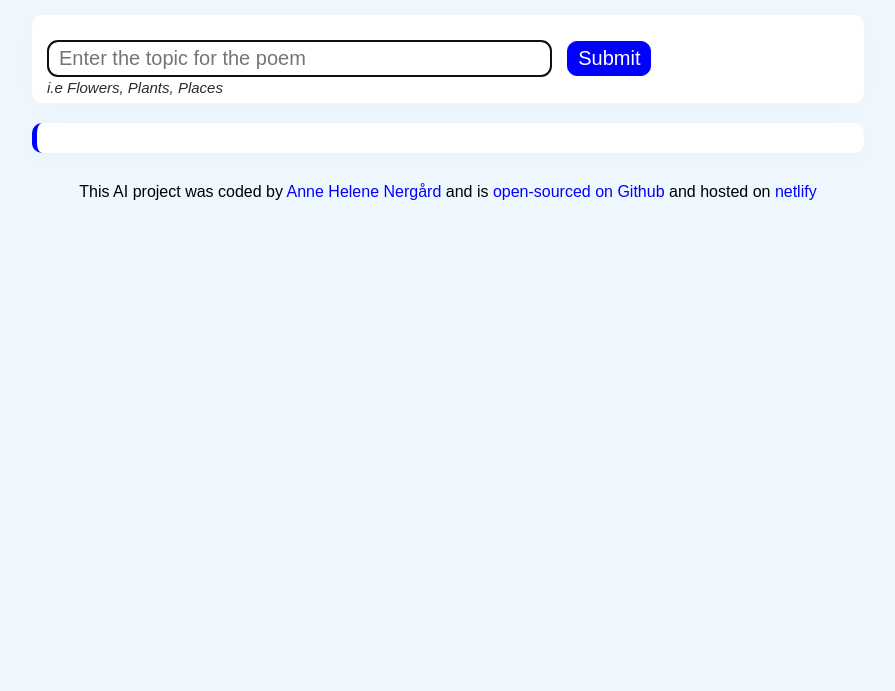
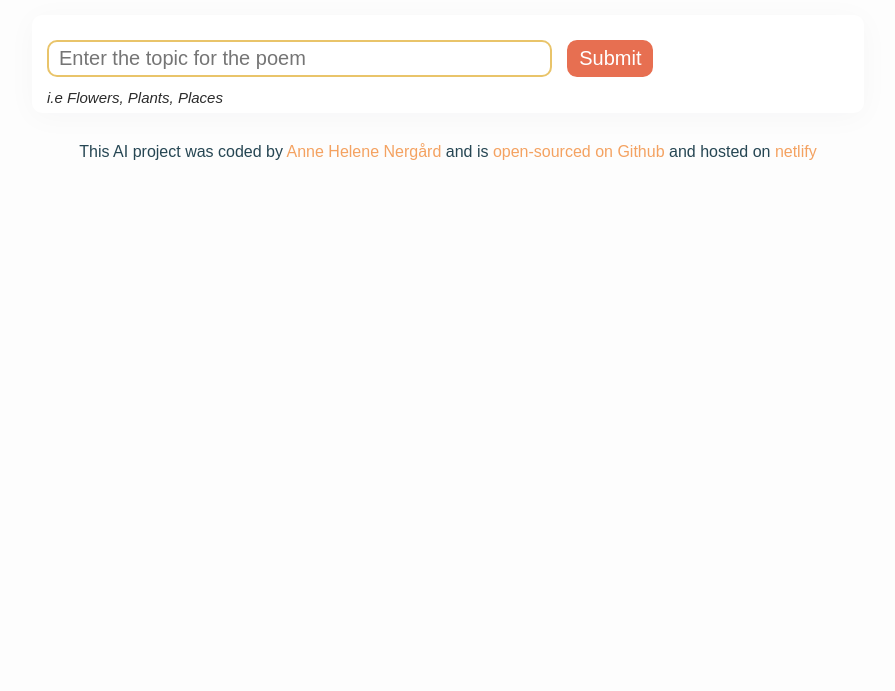
Before and after one commit to Annekaka/Ai-poem-generator, a plain HTML site: page index.html in a window 1280 px wide. Shown: the part 109-800 px from the top of the page, without its empty margins (192-1087 px from the left). Drawn offline with nearby package versions, Linux system fonts and the light colour scheme.

Commit message:
Change the color palette and added css blink animation

```diff
--- a/src/style.css
+++ b/src/style.css
@@ -1,13 +1,14 @@
 body {
   text-align: center;
   margin: 0;
-  background-color: aliceblue;
+  background-color: #fdfdfd;
   font-family: Arial, Helvetica, sans-serif;
+  color: #264653;
 }
 
 header,
 h1 {
-  color: blue;
+  color: #2a9d8f;
   font-size: 2em;
 }
 #container {
@@ -26,33 +27,50 @@ h1 {
   box-shadow: 0 4px 30px 0 rgba(39, 33, 66, 0.03);
 }
 
-#poem {
+.poem {
   background-color: white;
   border-radius: 10px;
-  border-left: blue 5px solid;
+  border-left: #2a9d8f 5px solid;
+  color: #264653;
   font-size: 20px;
   padding: 15px;
   margin: 20px 0;
   line-height: 2;
   box-shadow: 0 4px 30px 0 rgba(39, 33, 66, 0.03);
 }
+.hidden {
+  display: none;
+}
+
 input {
   border-radius: 10px;
   font-size: 20px;
   padding: 5px 10px;
-  color: gray;
+  margin-bottom: 10px;
 }
 
 .text-submit {
   width: 60%;
+  color: #e76f51;
+  border: #e9c46a solid 2px;
 }
+
+textarea:focus,
+input:focus {
+  outline: none;
+}
+
 .submit-btn {
   margin-left: 10px;
-  border: blue 1px solid;
+  border: #e76f51 2px solid;
   font-size: 20px;
-  background-color: blue;
-  color: white;
+  background-color: #e76f51;
+  color: #fff;
   padding: 5px 10px;
+}
+.submit-btn:hover {
+  background-color: #fff;
+  color: #e76f51;
 }
 
 h1 {
@@ -61,5 +79,15 @@ h1 {
 
 a {
   text-decoration: none;
-  color: blue;
+  color: #f4a261;
 }
+
+@keyframes blink {
+  50% {
+    opacity: 0;
+  }
+}
+
+.blink {
+  animation: blink 1s ease-in-out 0s infinite;
+}
```
